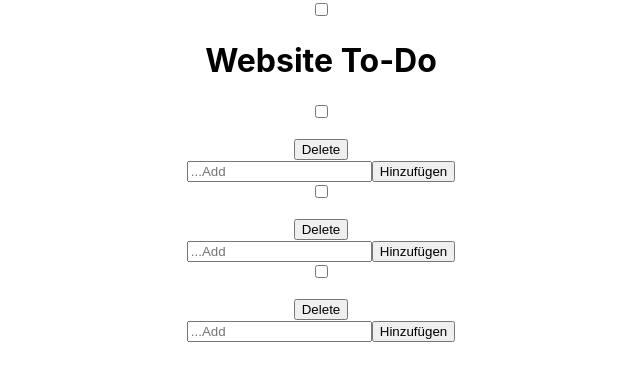
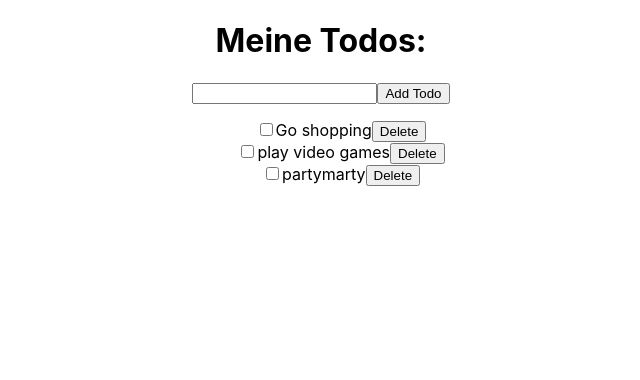
Before and after one commit to Jenseko/Todos_frontend, a React (Create React App) app: page / in a window 1280 px wide. Shown: the top 380 px of the page, without its empty margins (319-959 px from the left). Built offline with nearby package versions, Linux system fonts and the light colour scheme.

Commit message:
Todo-app is working

```diff
--- a/src/App.js
+++ b/src/App.js
@@ -1,16 +1,13 @@
 import './App.css';
-import Header from './components/Header';
 import TodoList from './components/TodoList';
-
 
 function App() {
   return (
     <div className="App">
-      <Header />
+      <h1>Meine Todos:</h1>
       <TodoList />
     </div>
   );
 }
 
-
 export default App;
--- a/src/components/Header.js
+++ /dev/null
@@ -1,10 +0,0 @@
-const Header = () => {
-    return (
-        <header>
-            <input type="checkbox" name="checkbox" id="checkbox" ckecked />
-            <h1>Website To-Do</h1>
-        </header>
-    );
-}
-
-export default Header;
--- a/src/components/ListItem.js
+++ /dev/null
@@ -1,12 +0,0 @@
-
-const ListItem = (props) => {
-    return (
-        <div>
-            <input type="checkbox" name="checkboxOne" id="checkbox" />
-            <p>{props.listitem}</p>
-            <input type="button" value="Delete" />
-        </div>
-    );
-};
-
-export default ListItem;
--- /dev/null
+++ b/src/components/TodoItems.js
@@ -0,0 +1,32 @@
+import React, { useState } from 'react'
+
+// ---------------------------------------------------
+
+const TodoItems = (props) => {
+    const [finish, setFinish] = useState(false);
+    console.log(props);
+
+    const done = () => {
+        // not ! operator => toggle funktion
+        setFinish(!finish);
+    }
+
+    const deleteTodo = () => {
+        // console.log("func works");
+        // filtert alles raus was nicht mein einzelnes todo ist
+        const newTodoList = props.completeTodoArr.filter((elt) => {
+            return elt !== props.todo
+        })
+        // console.log(newTodoList);
+        props.delete(newTodoList);
+    }
+    return (
+        <li style={{ textDecoration: finish ? "line-through" : "none", listStyle: 'none' }}>
+            <input type="checkbox" name="" id="" onChange={done} />
+            <span>{props.todo}</span>
+            <button onClick={deleteTodo}>Delete</button>
+        </li>
+    );
+}
+
+export default TodoItems;
--- a/src/components/TodoList.js
+++ b/src/components/TodoList.js
@@ -1,34 +1,40 @@
-import ListItem from "./ListItem";
-import { useState } from "react";
+import TodoItems from './TodoItems.js';
+import React, { useState } from 'react';
 
 const TodoList = () => {
+    const [todos, setTodos] = useState(["Go shopping", "play video games", "partymarty"]);
 
-    const [listItem, setListItem] = useState(["Item hinzugügen", "Buch lesen", "Ins Fitness Studio gehen"]);
-
-    const addInput = () => {
-        const inputItem = document.querySelector('form input[type="text"]').value;
-        setListItem([...listItem, inputItem]);
-        // inputItem.value = "";
-    };
+    const addTodo = () => {
+        // console.log("func works")
+        const inputTodo = document.querySelector('form input[type="text"]').value
+        // console.log(inputTodo);
+        // nimm alles aus todos und füge den value aus dem input zu
+        setTodos([...todos, inputTodo]);
+        // cleart das input feld nachdem adden des todos
+        document.querySelector('form input[type="text"]').value = "";
+    }
 
     return (
-        <div>
-            {listItem.map((item) => {
-                return (
-                    <div key={item}>
-                        <ListItem
-                            listItem={item}
+        <section>
+            <form action="#">
+                <input type="text" name="" id="" />
+                <input type="button" value="Add Todo" onClick={addTodo} />
+            </form>
+            <ul>
+                {todos.map((elt, index) => {
+                    // console.log(elt);
+                    return (
+                        <TodoItems
+                            key={index}
+                            todo={elt}
+                            delete={setTodos}
+                            completeTodoArr={todos}
                         />
-                        <form action='#'>
-                            <input type="text" name="inputtext" id="inputtext" placeholder="...Add" />
-                            <input type="button" value="Hinzufügen" onClick={addInput} />
-                        </form>
-                    </div>
-                )
-            })}
-        </div>
+                    )
+                })}
+            </ul>
+        </section>
     );
-};
-
+}
 
 export default TodoList;
--- a/src/index.js
+++ b/src/index.js
@@ -3,14 +3,11 @@ import ReactDOM from 'react-dom/client';
 import './index.css';
 import App from './App';
 import reportWebVitals from './reportWebVitals';
-import { BrowserRouter } from 'react-router-dom';
 
 const root = ReactDOM.createRoot(document.getElementById('root'));
 root.render(
   <React.StrictMode>
-    <BrowserRouter>
-      <App />
-    </BrowserRouter>
+    <App />
   </React.StrictMode>
 );
 
```
